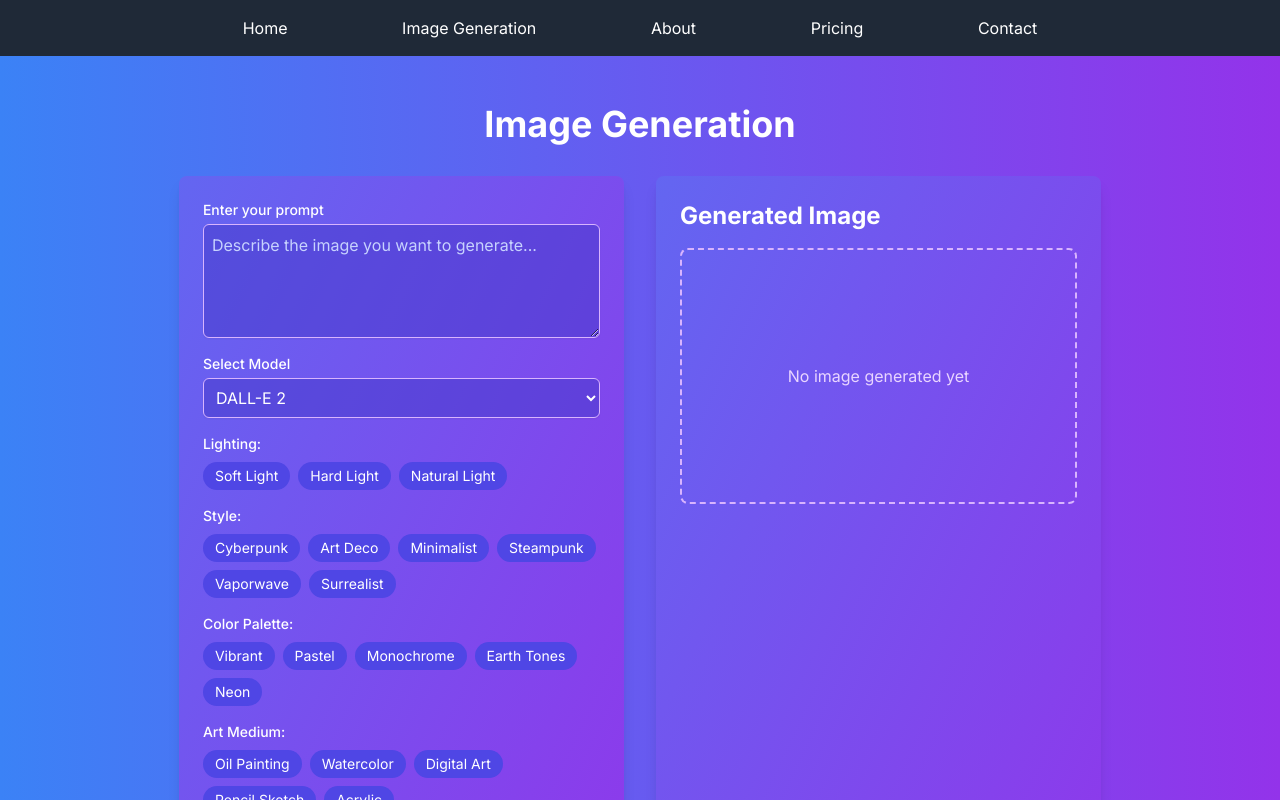
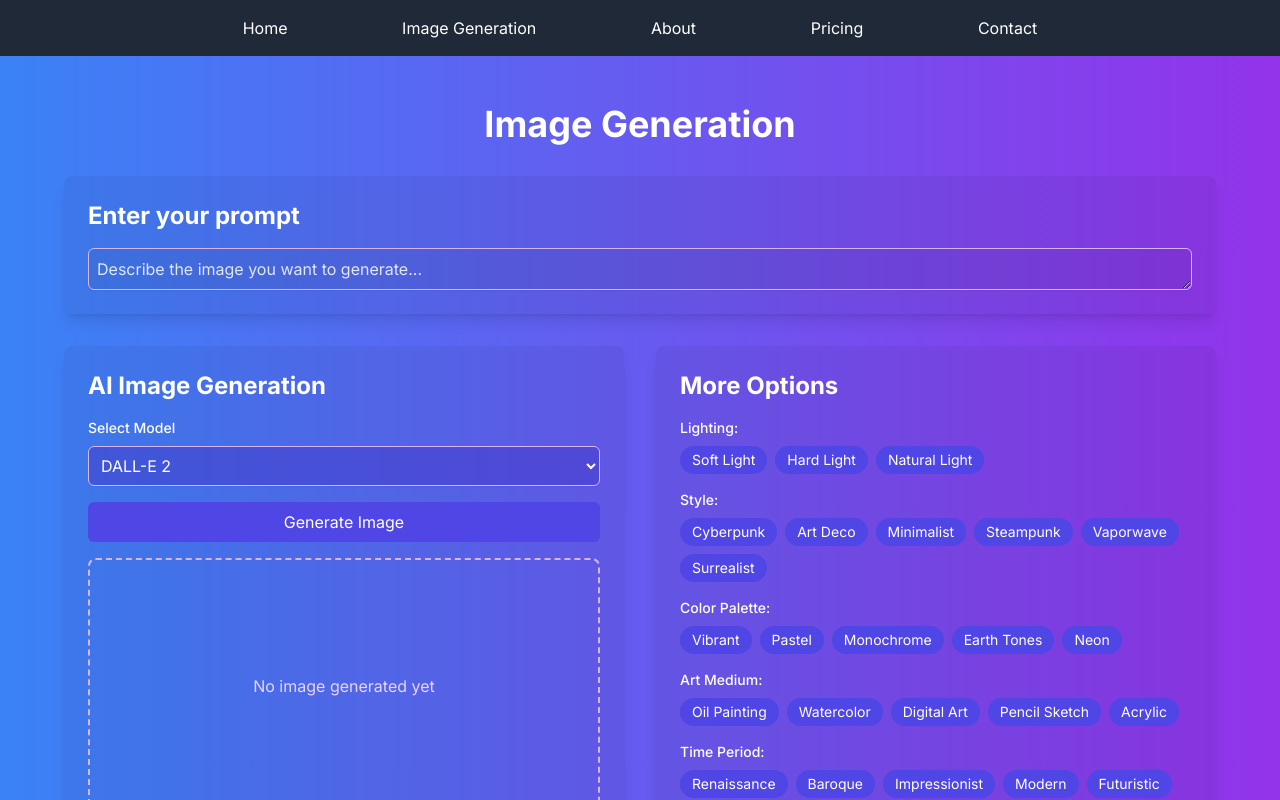
Before and after one commit to nordicirish/dall-e-image-generator-app, a Next.js app: page /image-generation in a window 1280 px wide. Shown: the top 800 px of the page. Built offline with nearby package versions, Linux system fonts and the light colour scheme.

Commit message:
Change layout

```diff
--- a/app/image-generation/page.tsx
+++ b/app/image-generation/page.tsx
@@ -17,6 +17,9 @@ export default function ImageGeneration() {
     Record<string, string>
   >({});
 
+
+  // If the clicked option is already selected, deselect it.
+  // If a different option is clicked, it selects the new option for that category.
   const handleOptionClick = (category: string, option: string) => {
     setSelectedOptions((prev) => ({
       ...prev,
@@ -29,6 +32,8 @@ export default function ImageGeneration() {
     setIsLoading(true);
     setError("");
 
+    // Construct the full prompt by combining the user's input with selected options
+    // Filter out empty options, format each as "value  + category", and join with commas
     const fullPrompt = `${prompt} ${Object.entries(selectedOptions)
       .filter(([_, value]) => value)
       .map(([category, value]) => `${value} ${category}`)
@@ -58,7 +63,6 @@ export default function ImageGeneration() {
     }
   }
 
-  const router = useRouter();
 
   const handleDownload = async () => {
     if (imageUrl) {
@@ -84,30 +88,37 @@ export default function ImageGeneration() {
   return (
     <main className="min-h-screen bg-gradient-to-r from-blue-500 to-purple-600 text-white px-8 py-12 flex flex-col items-center justify-start">
       <h1 className="text-4xl font-bold mb-8 text-center">Image Generation</h1>
-      <div className="flex flex-col lg:flex-row gap-8 max-w-6xl mx-auto">
-        {/* Left side - Prompt input */}
-        <div className="w-full lg:w-1/2 bg-gradient-to-br from-indigo-500 to-purple-600 rounded-lg shadow-lg p-6">
+      <div className="w-full max-w-6xl mx-auto mb-8 rounded-lg shadow-lg p-6 bg-transparent/5">
         <form onSubmit={handleSubmit} className="space-y-4">
           <div>
-              <label
-                htmlFor="prompt"
-                className="block text-sm font-medium text-white"
-              >
+            <label>
+              <h2 className="text-2xl font-bold mb-4 text-white">
                 Enter your prompt
+              </h2>
             </label>
             <textarea
               id="prompt"
               value={prompt}
               onChange={(e) => setPrompt(e.target.value)}
-                className="mt-1 block w-full border border-purple-300 rounded-md shadow-sm p-2 text-white bg-indigo-700 bg-opacity-50 placeholder-indigo-200 focus:ring-2 focus:ring-indigo-400 focus:border-transparent"
-                rows={4}
+              className="mt-1 block w-full border border-purple-300 rounded-md shadow-sm p-2 text-white bg-transparent/5 placeholder-indigo-100 focus:ring-2 focus:ring-indigo-400 focus:border-transparent "
+              rows={1}
               placeholder="Describe the image you want to generate..."
             />
           </div>
-            <div>
+        </form>
+        {error && <p className="text-red-300 mt-4">{error}</p>}
+      </div>
+      <div className="flex flex-col lg:flex-row gap-8 w-full max-w-6xl mx-auto">
+        {/* Left side - Generated image */}
+
+        <div className="w-full lg:w-1/2 bg-transparent/5 rounded-lg shadow-lg p-6">
+          <h2 className="text-2xl font-bold mb-4 text-white">
+            AI Image Generation
+          </h2>
+          <div className="mb-4">
             <label
               htmlFor="model"
-                className="block text-sm font-medium text-white"
+              className="block text-sm font-medium text-white mb-2"
             >
               Select Model
             </label>
@@ -115,21 +126,18 @@ export default function ImageGeneration() {
               id="model"
               value={model}
               onChange={(e) => setModel(e.target.value)}
-                className="mt-1 block w-full border border-purple-300 rounded-md shadow-sm p-2 text-white bg-indigo-700 bg-opacity-50 focus:ring-2 focus:ring-indigo-400 focus:border-transparent"
+              className="block w-full border border-purple-300 rounded-md shadow-sm p-2 text-white bg-indigo-700 bg-opacity-50 focus:ring-2 focus:ring-indigo-400 focus:border-transparent"
             >
               <option value="dall-e-2">DALL-E 2</option>
               <option value="dall-e-3">DALL-E 3</option>
             </select>
           </div>
-            <OptionsSelector
-              options={imageGenerationOptions}
-              selectedOptions={selectedOptions}
-              onOptionClick={handleOptionClick}
-            />
           <button
-              type="submit"
+            onClick={(e) =>
+              handleSubmit(e as unknown as React.FormEvent<HTMLFormElement>)
+            }
             disabled={isLoading}
-              className="w-full bg-indigo-600 text-white p-2 rounded-md hover:bg-indigo-700 disabled:bg-gray-400 transition duration-300"
+            className="w-full bg-indigo-600 text-white p-2 rounded-md hover:bg-indigo-700 disabled:bg-gray-400 transition duration-300 mb-4"
           >
             {isLoading ? (
               <span className="opacity-50">Generating...</span>
@@ -137,26 +145,12 @@ export default function ImageGeneration() {
               "Generate Image"
             )}
           </button>
-          </form>
-          {error && <p className="text-red-300 mt-4">{error}</p>}
-        </div>
-
-        {/* Right side - Generated image */}
-        <div className="w-full lg:w-1/2 bg-gradient-to-br from-indigo-500 to-purple-600 rounded-lg shadow-lg p-6">
           {isLoading ? (
-            <>
-              <h2 className="text-2xl font-bold mb-4 text-white">
-                Image is generating...
-              </h2>
             <div className="border-2 border-dashed border-purple-300 rounded-lg h-64 flex items-center justify-center">
               <div className="animate-spin rounded-full h-24 w-24 border-t-2 border-b-2 border-white"></div>
             </div>
-            </>
           ) : imageUrl ? (
             <>
-              <h2 className="text-2xl font-bold mb-4 text-white">
-                Generated Image
-              </h2>
               <Image
                 src={imageUrl}
                 alt={`Generated image of a ${prompt}. ${formatSelectedOptions(
@@ -173,14 +167,9 @@ export default function ImageGeneration() {
               </p>
             </>
           ) : (
-            <>
-              <h2 className="text-2xl font-bold mb-4 text-white">
-                Generated Image
-              </h2>
             <div className="border-2 border-dashed border-purple-300 rounded-lg h-64 flex items-center justify-center text-purple-200">
               No image generated yet
             </div>
-            </>
           )}
           {imageUrl && (
             <div className="mt-4">
@@ -193,6 +182,16 @@ export default function ImageGeneration() {
             </div>
           )}
         </div>
+
+        {/* Right side - Options */}
+        <div className="w-full lg:w-1/2 bg-transparent/5  rounded-lg shadow-lg p-6">
+          <h2 className="text-2xl font-bold mb-4 text-white">More Options</h2>
+          <OptionsSelector
+            options={imageGenerationOptions}
+            selectedOptions={selectedOptions}
+            onOptionClick={handleOptionClick}
+          />
+        </div>
       </div>
     </main>
   );
```
Lines whose indentation alone changed are shown as unchanged.
